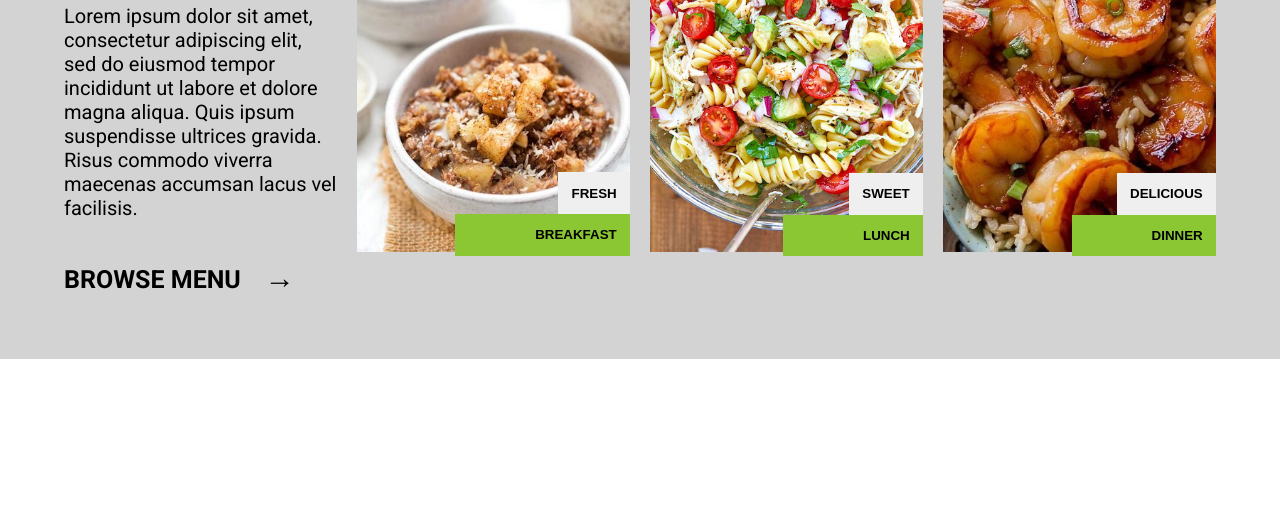
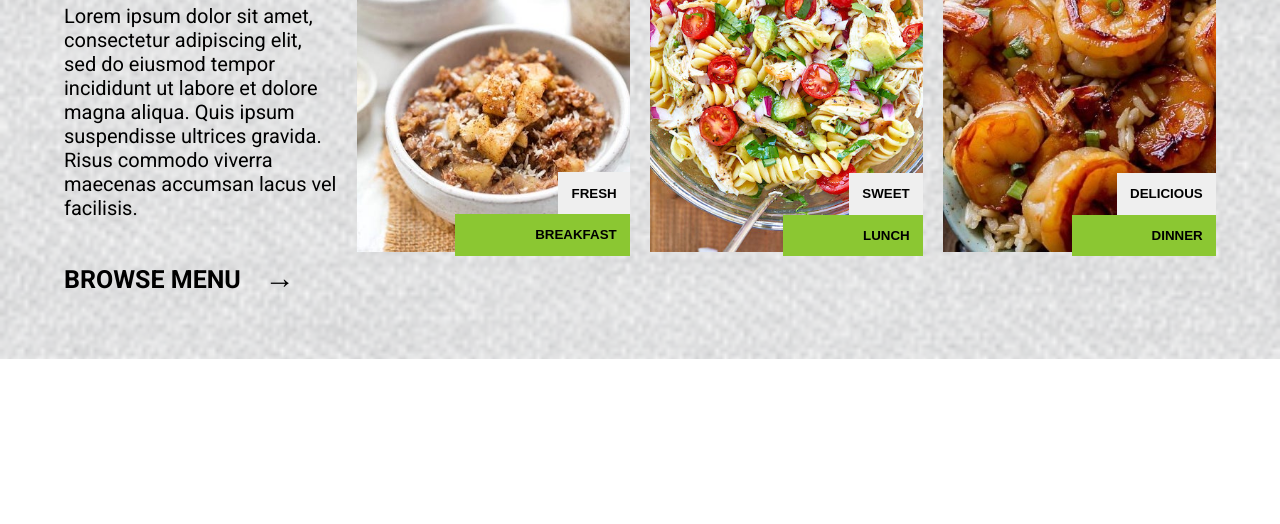
Before and after one commit to JaredMalan7/MIHEALTH, a plain HTML site: page index.html in a window 1280 px wide. Shown: the part 276-800 px from the top of the page. Drawn offline with Linux system fonts and the light colour scheme.

Commit message:
background image

```diff
--- a/index.html
+++ b/index.html
@@ -21,6 +21,7 @@
         </div>
     </nav>
     <main>
+        <img class="main-img" src="./images/45degreee_fabric.webp" alt="background-image">
 
         <div class="images">
             <div class="text">
--- a/style.css
+++ b/style.css
@@ -47,9 +47,22 @@ a{
 
 /*=======This is the content section======*/
 
+.main-img{
+    z-index: -1;
+    position: absolute;
+    background-size: cover;
+    background-repeat: repeat;
+    width: 100%;
+    height: 100%;
+    object-fit: cover;
+    top: 0;
+    left: 0;
+}
+
 main{
+    position: relative;
     display: flex;
-    background-color: lightgray;
+    /* background-color: lightgray; */
     padding: 4em;
     justify-content: space-between;
     max-width: 1500px;
```
